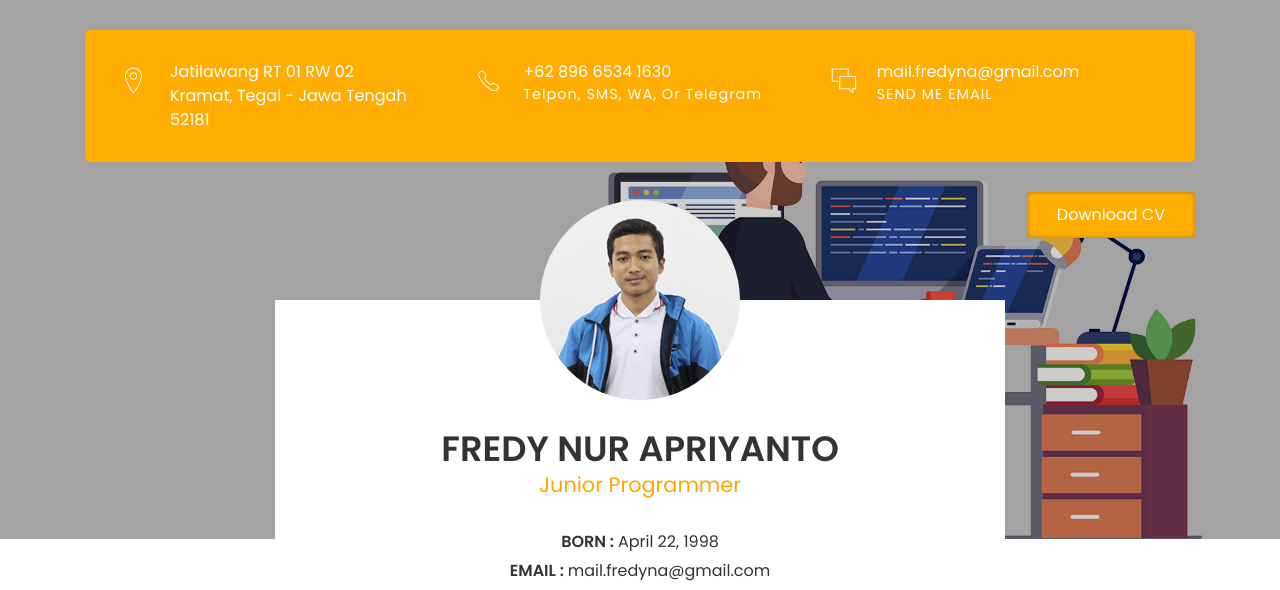
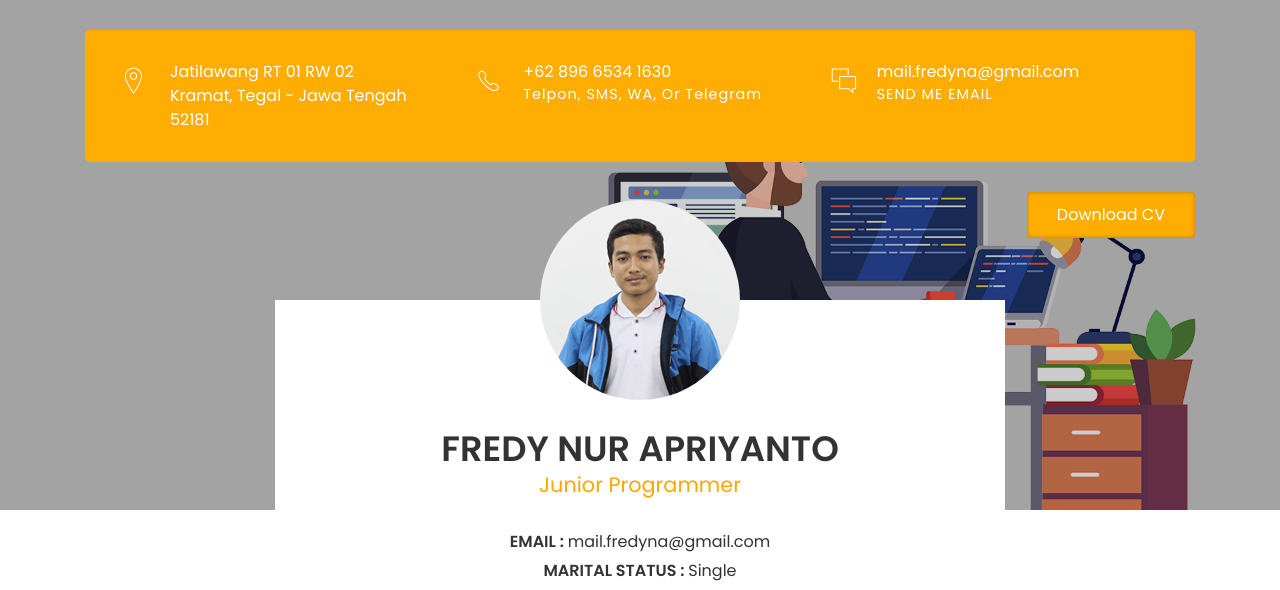
Before and after one commit to fredyna/fredyna.github.io, a plain HTML site: page index.html in a window 1280 px wide. Shown: the top 590 px of the page. Drawn offline with Linux system fonts and the light colour scheme; files whose address does not match are found by name.

Commit message:
delete born

```diff
--- a/index.html
+++ b/index.html
@@ -78,7 +78,6 @@
 						<h2><b>FREDY NUR APRIYANTO</b></h2>
 						<h4 class="font-yellow">Junior Programmer</h4>
 						<ul class="information margin-tb-30">
-							<li><b>BORN : </b>April 22, 1998</li>
 							<li><b>EMAIL : </b>mail.fredyna@gmail.com</li>
 							<li><b>MARITAL STATUS : </b>Single</li>
 						</ul>
```
